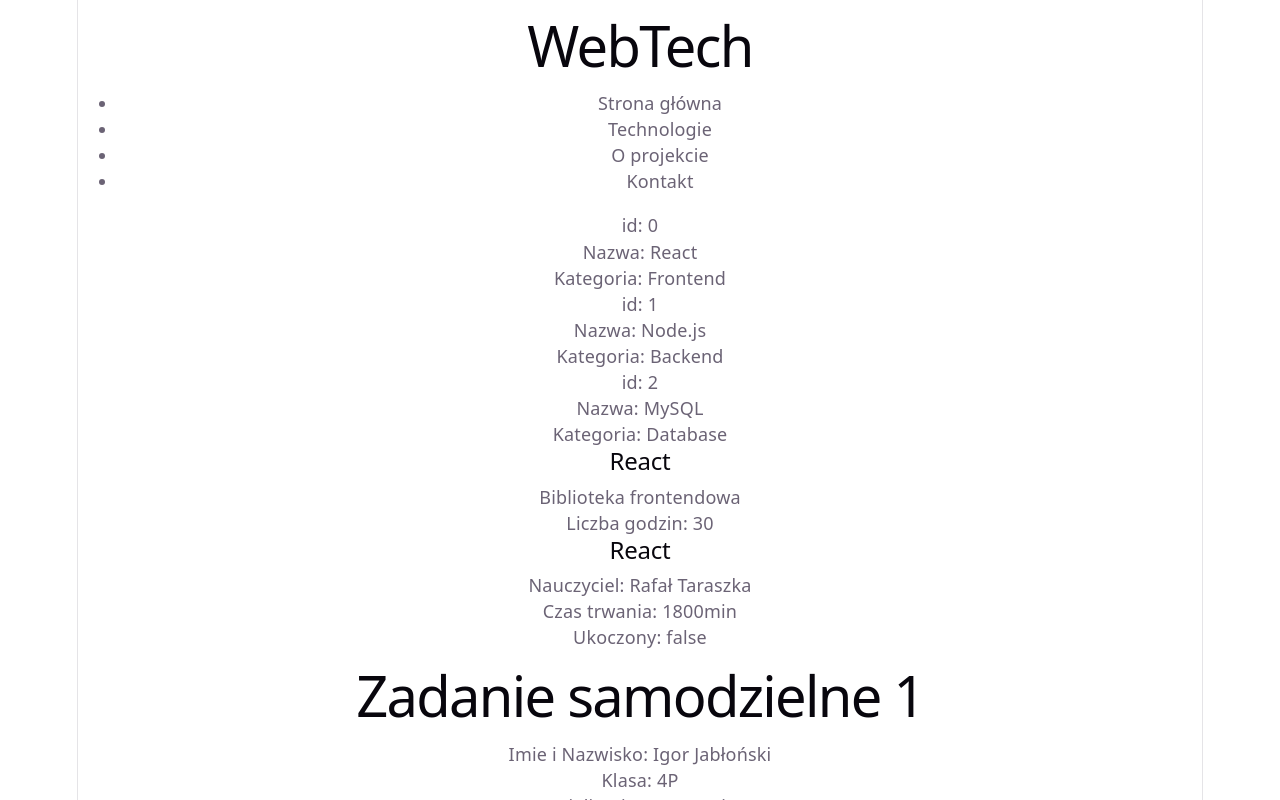
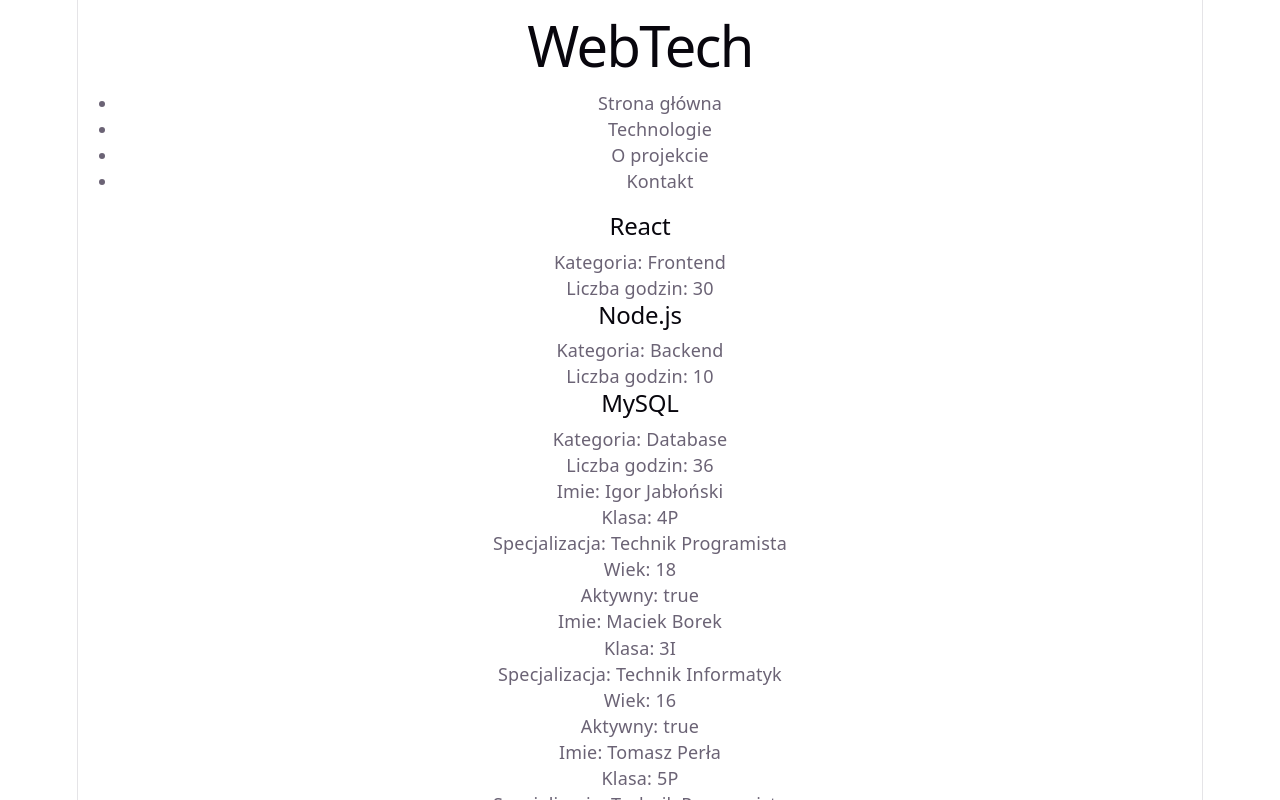
Before and after one commit to IgorJablonski67/IJ_07_WebTech, a React (Vite) app: page / in a window 1280 px wide. Shown: the top 800 px of the page. Built offline with nearby package versions, Linux system fonts and the light colour scheme.

Commit message:
04-Props

```diff
--- a/src/App.jsx
+++ b/src/App.jsx
@@ -10,6 +10,7 @@ import Header from './components/Header.jsx'
 import Footer from './components/footer.jsx'
 import Technology from './components/Technology.jsx'
 import CourseCard from './components/CourseCard.jsx'
+import StudentCard from './components/StudentCard.jsx'
 
 function App() {
 
@@ -17,20 +18,46 @@ function App() {
     {
       id:0,
       name:"React",
-      category:"Frontend"
+      category:"Frontend",
+      hours: 30
     },
     {
       id:1,
       name:"Node.js",
-      category:"Backend"
+      category:"Backend",
+      hours: 10
     },
     {
       id:2,
       name:"MySQL",
-      category:"Database"
+      category:"Database",
+      hours: 36
     }
   ]
 
+  const studentCards = [
+    {
+      name:"Igor Jabłoński",
+      class:"4P",
+      specialization:"Technik Programista",
+      age:18,
+      active:true
+    },
+    {
+      name:"Maciek Borek",
+      class:"3I",
+      specialization:"Technik Informatyk",
+      age:16,
+      active:true
+    },
+    {
+      name:"Tomasz Perła",
+      class:"5P",
+      specialization:"Technik Programista",
+      age:19,
+      active:false
+    }
+  ]
 
 
   return (
@@ -40,25 +67,18 @@ function App() {
 
       <main>
 
-        <p>id: {Technologie[0].id}</p>
-        <p>Nazwa: {Technologie[0].name}</p>
-        <p>Kategoria: {Technologie[0].category}</p>
 
-        <p>id: {Technologie[1].id}</p>
-        <p>Nazwa: {Technologie[1].name}</p>
-        <p>Kategoria: {Technologie[1].category}</p>
+        <Technology name={Technologie[0].name} category={Technologie[0].category} hours={Technologie[0].hours} />
+        <Technology name={Technologie[1].name} category={Technologie[1].category} hours={Technologie[1].hours} />
+        <Technology name={Technologie[2].name} category={Technologie[2].category} hours={Technologie[2].hours} />
 
-        <p>id: {Technologie[2].id}</p>
-        <p>Nazwa: {Technologie[2].name}</p>
-        <p>Kategoria: {Technologie[2].category}</p>
 
-        <Technology />
-
-        <CourseCard />
-
-        <Student />
+        <StudentCard StudentCard={studentCards[0]}/>
+        <StudentCard StudentCard={studentCards[1]}/>
+        <StudentCard StudentCard={studentCards[2]}/>
 
         <InfoBox />
+        <CourseCard />
 
       </main>
       <Footer />
--- /dev/null
+++ b/src/components/StudentCard.jsx
@@ -0,0 +1,13 @@
+function StudentCard({StudentCard}){
+    return(
+        <div>
+            <p>Imie: {StudentCard.name}</p>
+            <p>Klasa: {StudentCard.class}</p>
+            <p>Specjalizacja: {StudentCard.specialization}</p>
+            <p>Wiek: {StudentCard.age}</p>
+            <p>Aktywny: {String(StudentCard.active)}</p>
+        </div>
+    )
+}
+
+export default StudentCard
--- a/src/components/Technology.jsx
+++ b/src/components/Technology.jsx
@@ -1,11 +1,13 @@
-function Technology() {
+function Technology({name,category,hours}) {
   return (
     <section>
-      <h2>React</h2>
-      <p>Biblioteka frontendowa</p>
-      <p>Liczba godzin: 30</p>
+      <h2>{name}</h2>
+      <p>Kategoria: {category}</p>
+      <p>Liczba godzin: {hours}</p>
     </section>
   );
 }
 
+
+
 export default Technology;
```
